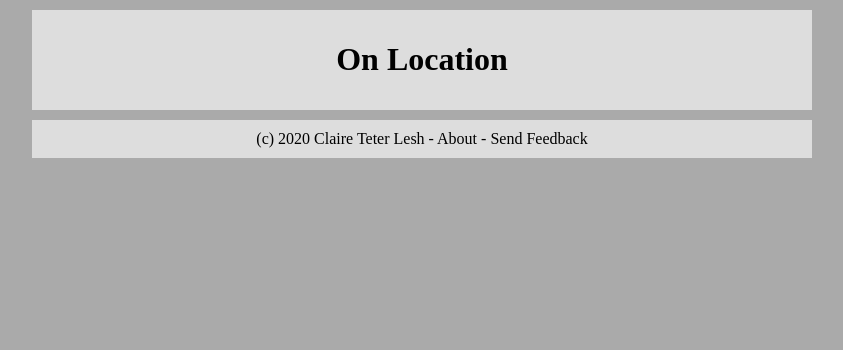
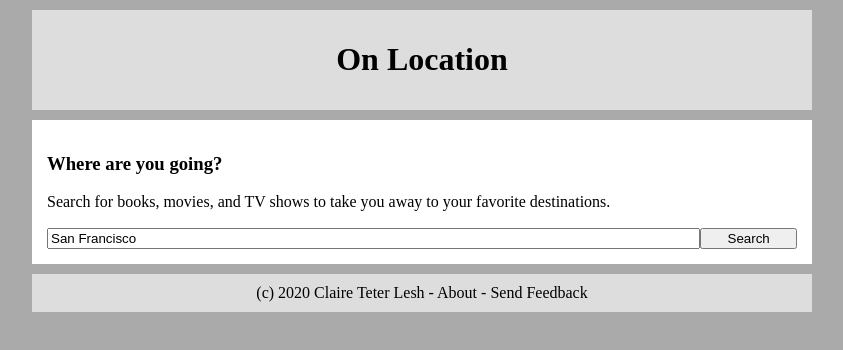
Before and after one commit to cteterita/on-location, a React (Create React App) app: page / in a window 1280 px wide. Shown: the top 350 px of the page, without its empty margins (218-1061 px from the left). Built offline with nearby package versions, Linux system fonts and the light colour scheme.

Commit message:
stubbed out landing page

```diff
--- a/src/App.js
+++ b/src/App.js
@@ -1,5 +1,7 @@
 import React from 'react';
 import { Switch, Route } from 'react-router-dom';
+
+import Landing from './Landing/Landing';
 
 function App() {
   return (
@@ -9,7 +11,7 @@ function App() {
       </header>
       <section className="main">
         <Switch>
-          <Route path="/" />
+          <Route path="/" component={Landing} />
         </Switch>
       </section>
       <footer>
--- /dev/null
+++ b/src/Landing/Landing.css
@@ -0,0 +1,13 @@
+/* Form Styles */
+.main-search-bar {
+  display: flex;
+  flex-direction: row;
+}
+
+input#location {
+  flex: 8;
+}
+
+button#search {
+  flex: 1;
+}
--- /dev/null
+++ b/src/Landing/Landing.js
@@ -0,0 +1,25 @@
+import React, { useState } from 'react';
+
+import './Landing.css';
+
+function Landing() {
+  const [searchTerm, setSearchTerm] = useState('San Francisco');
+  const submitForm = (e) => {
+    e.preventDefault();
+    // TODO
+  };
+  return (
+    <section className="landing">
+      <h3>Where are you going?</h3>
+      <p>Search for books, movies, and TV shows to take you away to your favorite destinations.</p>
+      <form id="main-search" onSubmit={submitForm}>
+        <div className="main-search-bar">
+          <input id="location" value={searchTerm} onChange={(e) => setSearchTerm(e.target.value)} />
+          <button id="search" type="submit">Search</button>
+        </div>
+      </form>
+    </section>
+  );
+}
+
+export default Landing;
--- a/src/index.css
+++ b/src/index.css
@@ -13,7 +13,7 @@ footer {
   background-color: #ddd;
 }
 
-.App {
+.main {
   margin: auto 10px;
   overflow: hidden;
   padding: 15px;
@@ -23,3 +23,12 @@ footer {
   display: flex;
   flex-direction: column;
 }
+
+/* Layout for Desktop */
+
+@media all and (min-width: 800px) {
+  .map-result-holder {
+    display: flex;
+    flex-direction: row;
+  }
+}
```
Also changed, not shown: 1 other file (tests, documents, lock files or other folders).
